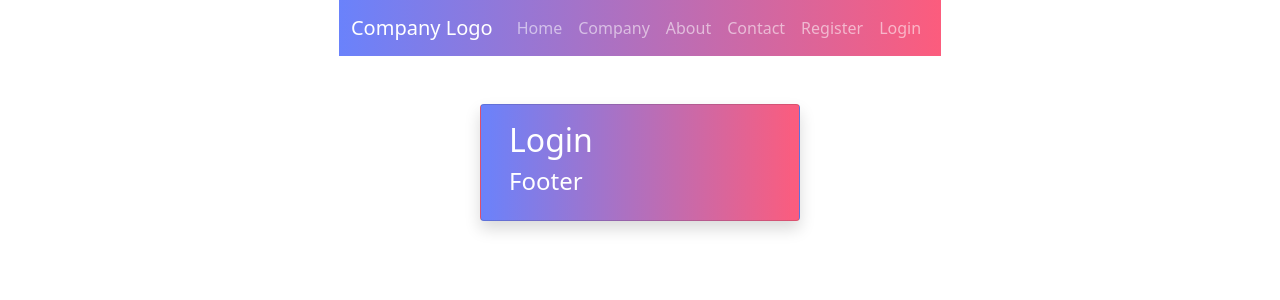
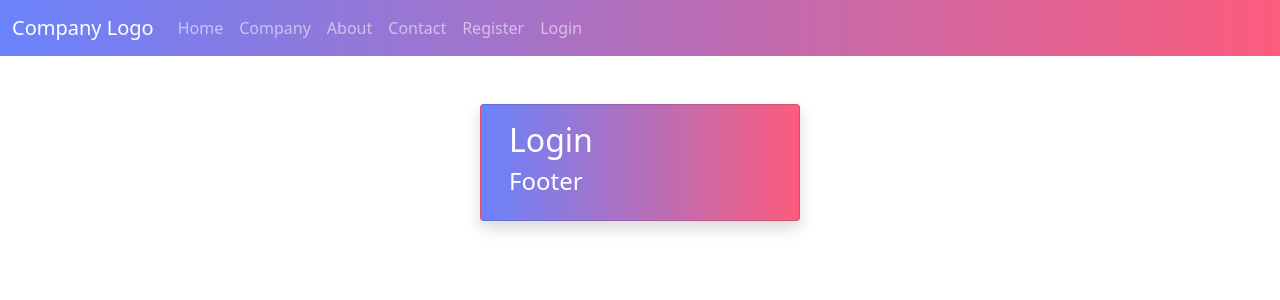
Before and after one commit to awais882s/class-07, a React (Create React App) app: page /Login in a window 1280 px wide. Shown: the top 300 px of the page. Built offline with nearby package versions, Linux system fonts and the light colour scheme.

Commit message:
diff routing

```diff
--- a/src/Components/NavBar.js
+++ b/src/Components/NavBar.js
@@ -3,7 +3,7 @@ import { Link } from "react-router-dom";
 
 export default function NavBar() {
   return (
-    <div className="justify-content-center d-flex">
+    <div className="">
       <nav class="navbar navbar-expand-lg navbar-dark ui">
         <div class="container-fluid">
           <Link class="navbar-brand" to="/">
--- a/src/Routing/Routing.js
+++ b/src/Routing/Routing.js
@@ -39,3 +39,8 @@ export default function Routing() {
     </>
   );
 }
+
+// auth
+// private routing
+// nested routing
+// dynamic routing
```
